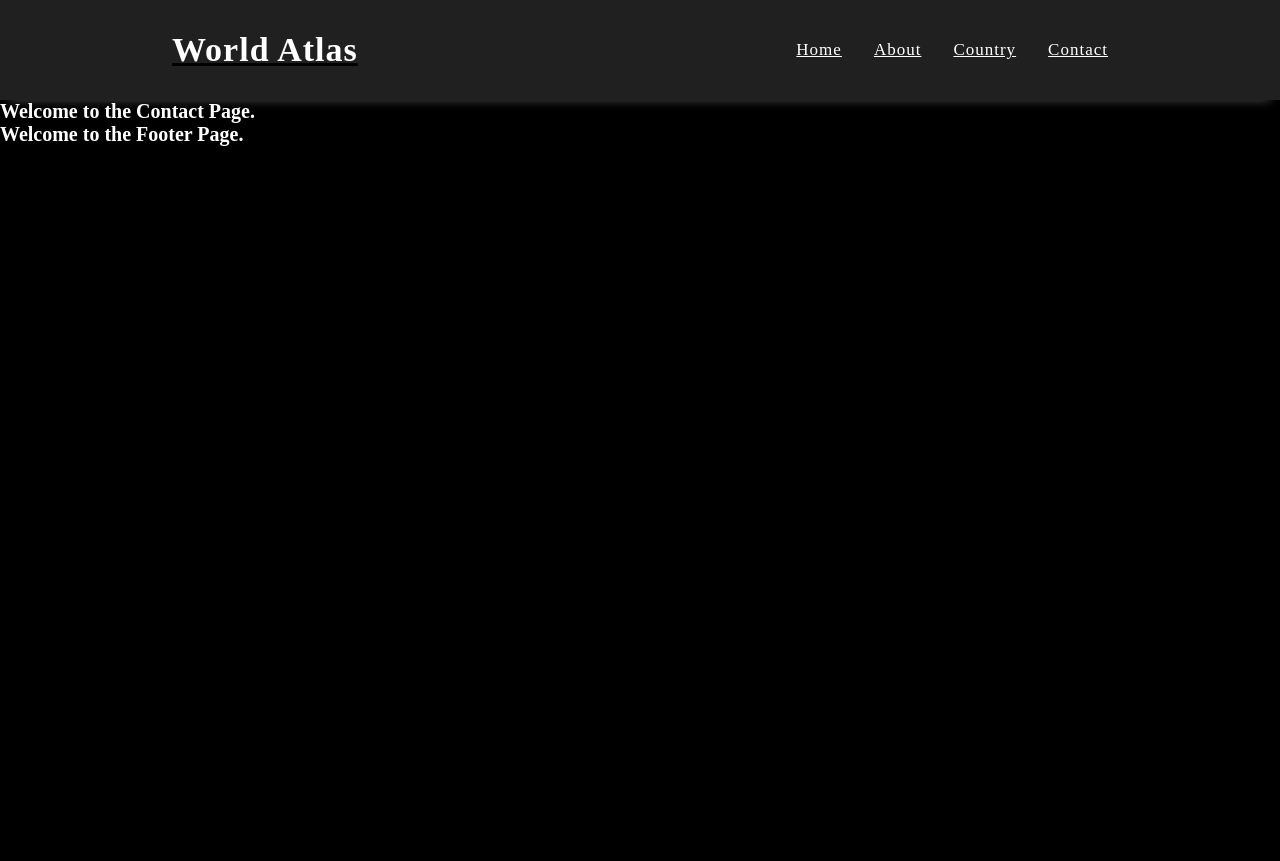
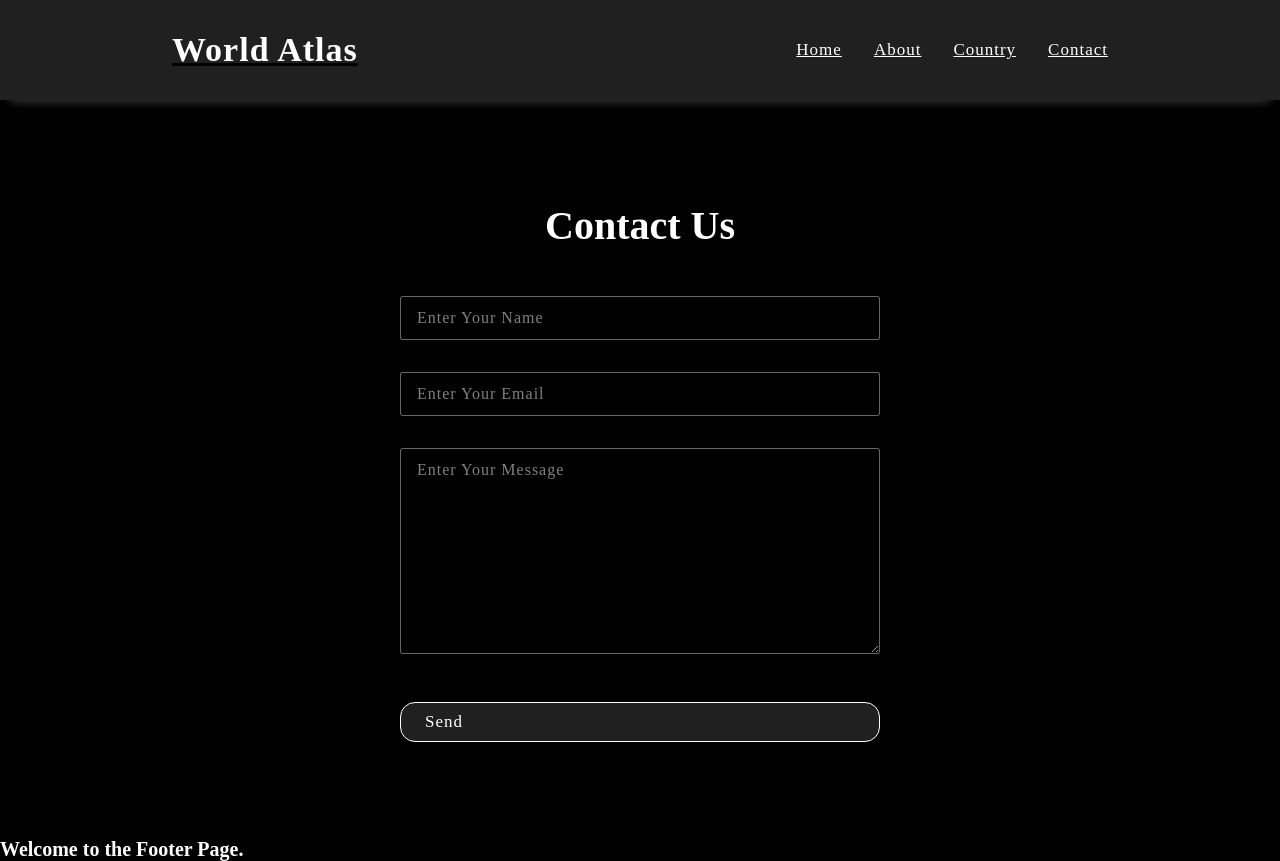
Before and after one commit to CoolShivas/World-Atlas-React-19, a React (Vite) app in the folder world-atlas-using-react-19/: page /contact in a window 1280 px wide. Before the commit the page ends 800 px from the top, so only its background shows below. Built offline with nearby package versions, Linux system fonts and the light colour scheme.

Commit message:
ContactPage structure is completed.

```diff
--- a/world-atlas-using-react-19/src/pages/ContactPage.jsx
+++ b/world-atlas-using-react-19/src/pages/ContactPage.jsx
@@ -2,9 +2,22 @@
 
 const ContactPage = () => {
   return (
-    <div>
-        <h1>Welcome to the Contact Page.</h1>
-    </div>
+    <section className="section-contact">
+      <h2 className="container-title">Contact Us</h2>
+      <div className="contact-wrapper container">
+        <form action="#">
+
+          <input type="text" className="form-control" placeholder="Enter your name" name="username" autoComplete="false" required/>
+
+          <input type="email" className="form-control" placeholder="Enter your email" name="username" autoComplete="false" required/>
+
+          <textarea className="form-control" rows="10" placeholder="Enter your message" name="message" autoComplete="false"></textarea>
+
+          <button type="submit" value="send">Send</button>
+
+        </form>
+      </div>
+    </section>
   )
 }
 
```
